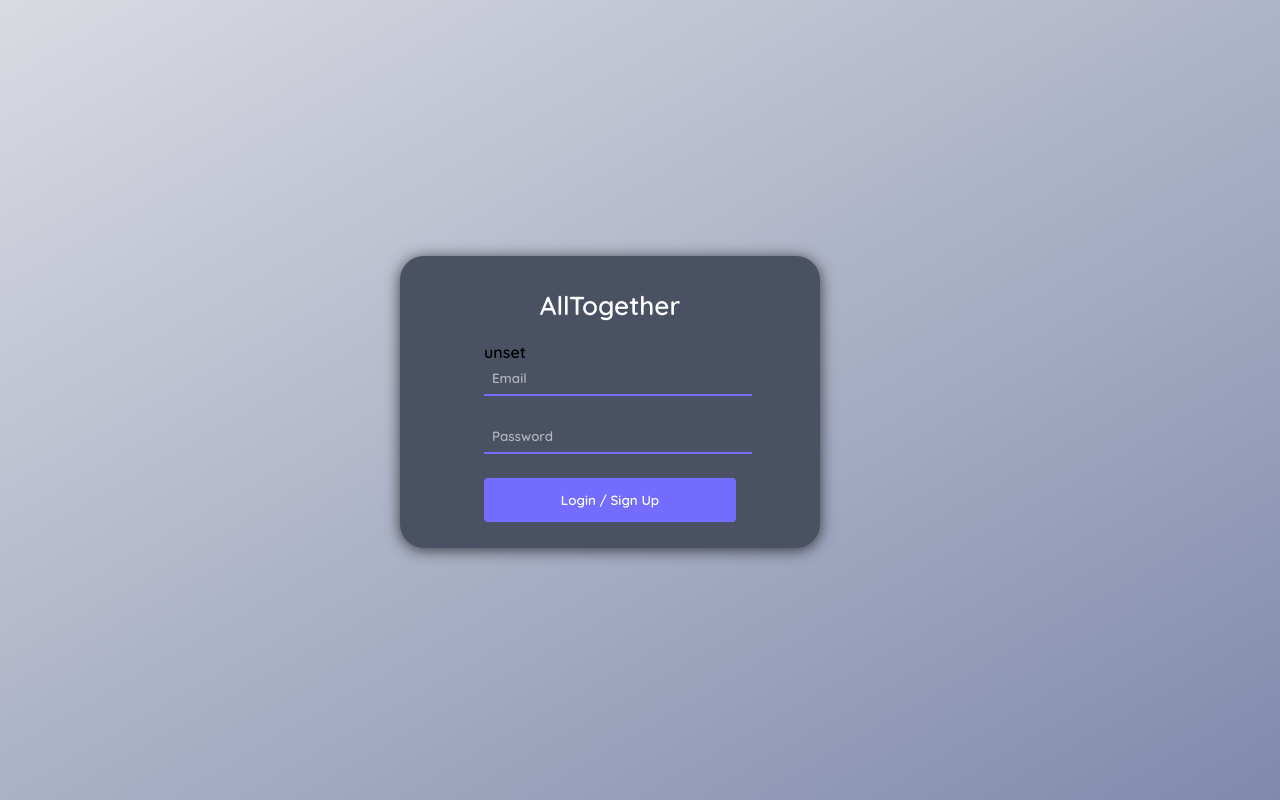
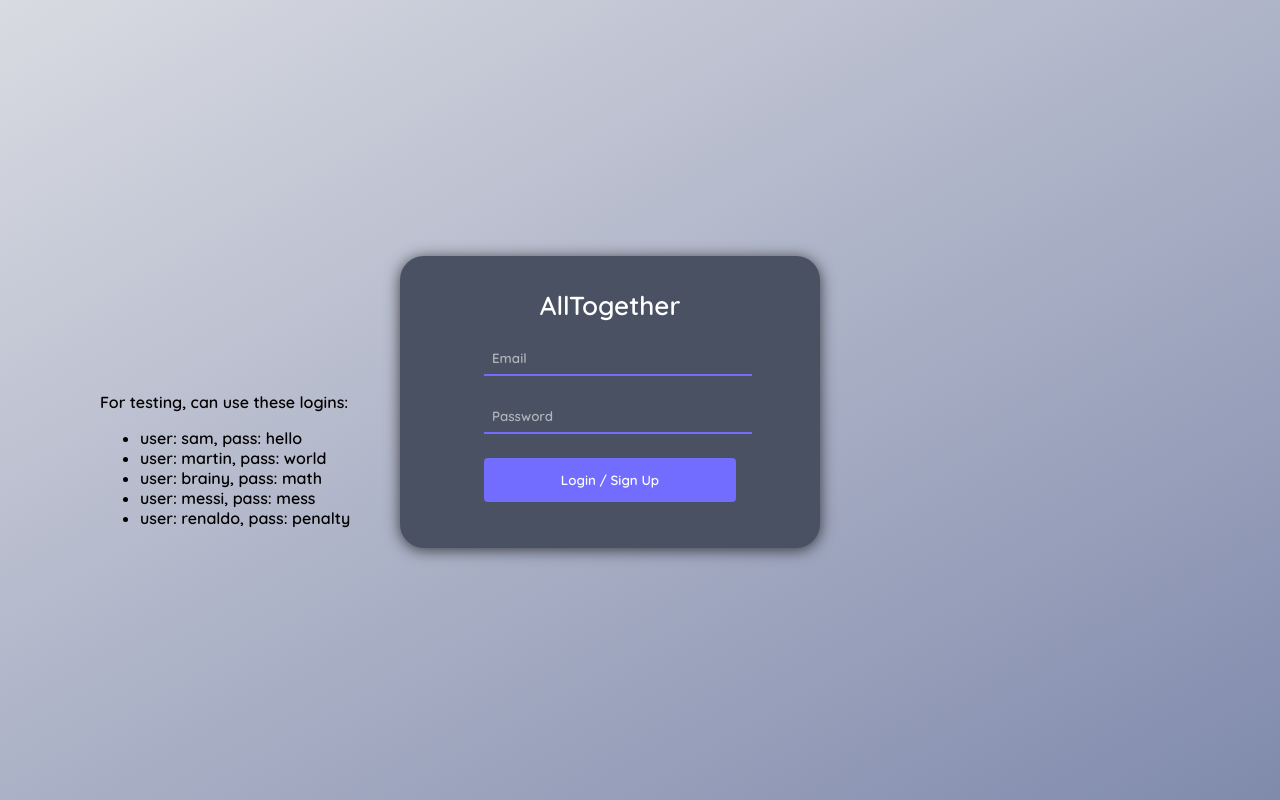
Before and after one commit to MirShahiduzzaman/AllTogether-Chat-App, a Next.js app: page / in a window 1280 px wide. Built offline with nearby package versions, Linux system fonts and the light colour scheme; no server answers.

Commit message:
Added Instructions for testing

```diff
--- a/pages/index.js
+++ b/pages/index.js
@@ -8,8 +8,6 @@ import axios from 'axios';
 // require('dotenv').config({ path: '../.env' })
 
 export default function Auth() {
-  var name = process.env.NEXT_PUBLIC_API_KEY;
-
   const { username, secret, setUsername, setSecret } = useContext(Context);
 
   const router = useRouter();
@@ -32,7 +30,6 @@ export default function Auth() {
       <div className="auth-container">
         <form className="auth-form" onSubmit={(e) => onSubmit(e)}>
           <div className="auth-title">AllTogether</div>
-          {name}
 
           <div className="input-container">
             <input
@@ -56,6 +53,18 @@ export default function Auth() {
           </button>
         </form>
       </div>
+
+      <div>
+        For testing, can use these logins:
+
+        <ul>
+          <li>user: sam, pass: hello</li>
+          <li>user: martin, pass: world</li>
+          <li>user: brainy, pass: math</li>
+          <li>user: messi, pass: mess</li>
+          <li>user: renaldo, pass: penalty</li>
+        </ul>
+      </div>
     </div>
   );
 }
```
